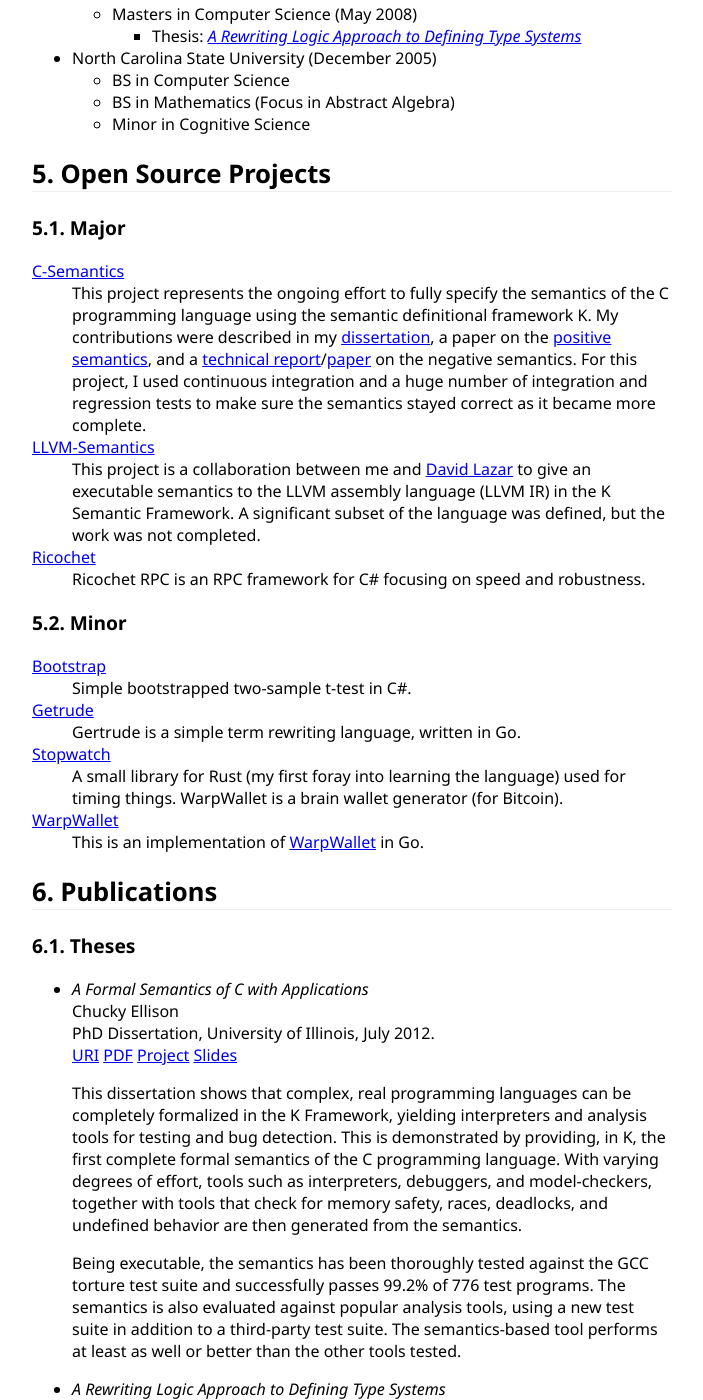
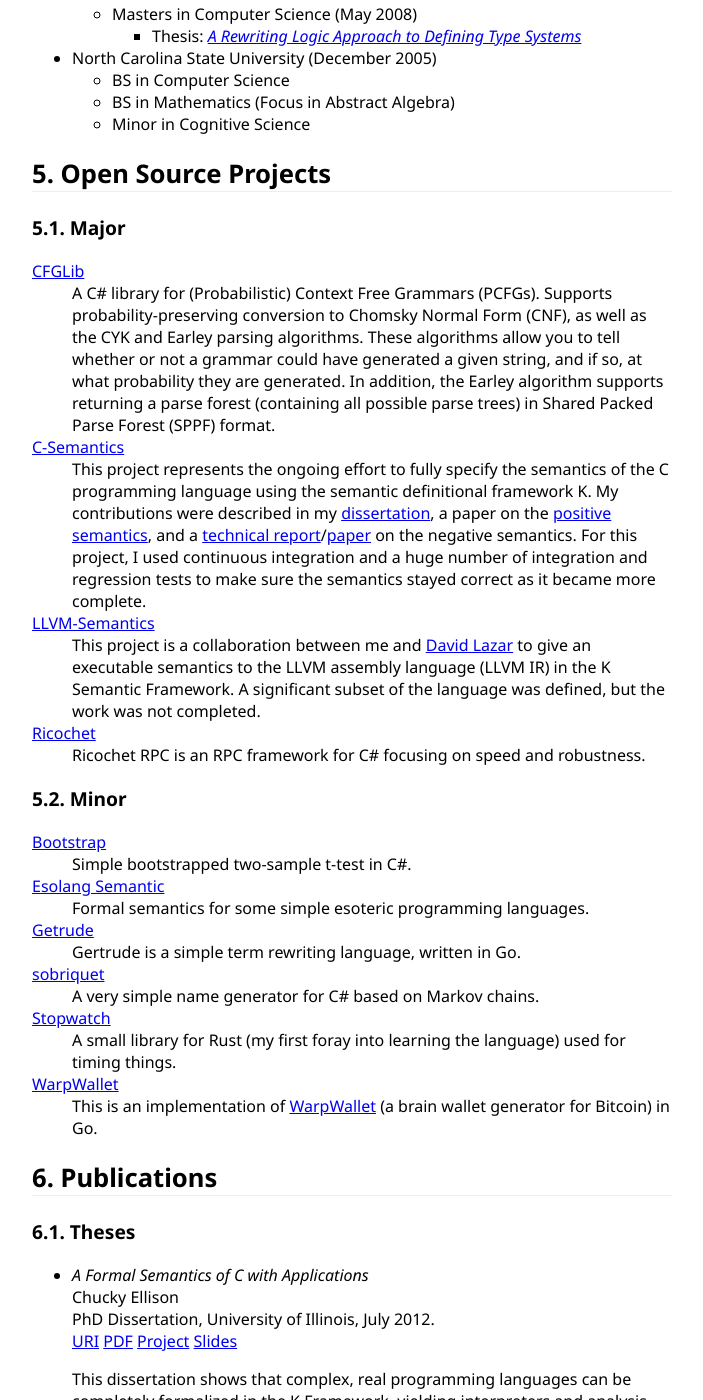
Before and after one commit to ellisonch/ellisonch.github.io, a Jekyll site: the page built from cv/index.html, in a window 1280 px wide and 1400 px high, scrolled down 1271 px. Shown: the whole window, without its empty margins (288-991 px from the left). Built offline with Jekyll 4.4.1, drawn with Linux system fonts in a browser that asks for light colours; formulas are drawn with MathJax 3; comment, search, counter and statistics services are not loaded.

Commit message:
adding stuff to projects and fixing small bug

```diff
--- a/_includes/projects.html
+++ b/_includes/projects.html
@@ -1,5 +1,12 @@
 <h3>Major</h3>
 <dl>
+	<dt><a href="https://github.com/ellisonch/CFGLib">CFGLib</a></dt>
+	<dd>
+		A C# library for (Probabilistic) Context Free Grammars (PCFGs).
+		Supports probability-preserving conversion to Chomsky Normal Form (CNF), as well as the CYK and Earley parsing algorithms.
+		These algorithms allow you to tell whether or not a grammar could have generated a given string, and if so, at what probability they are generated.
+		In addition, the Earley algorithm supports returning a parse forest (containing all possible parse trees) in Shared Packed Parse Forest (SPPF) format.
+	</dd>
 	<dt><a href="https://github.com/kframework/c-semantics">C-Semantics</a></dt>
 	<dd>
 		This project represents the ongoing effort to fully specify the semantics of the C programming language using the semantic definitional framework K.
@@ -22,17 +29,24 @@
 	<dd>
 		Simple bootstrapped two-sample t-test in C#.
 	</dd>
+	<dt><a href="https://github.com/ellisonch/esolang-semantics">Esolang Semantic</a></dt>
+	<dd>
+		Formal semantics for some simple esoteric programming languages.
+	</dd>
 	<dt><a href="https://github.com/ellisonch/gertrude">Getrude</a></dt>
 	<dd>
 		Gertrude is a simple term rewriting language, written in Go.
 	</dd>
+	<dt><a href="https://github.com/ellisonch/sobriquet">sobriquet</a></dt>
+	<dd>
+		A very simple name generator for C# based on Markov chains.
+	</dd>
 	<dt><a href="https://github.com/ellisonch/rust-stopwatch">Stopwatch</a></dt>
 	<dd>
 		A small library for Rust (my first foray into learning the language) used for timing things.
-		WarpWallet is a brain wallet generator (for Bitcoin).
 	</dd>
 	<dt><a href="https://github.com/ellisonch/warpwallet">WarpWallet</a></dt>
 	<dd>
-		This is an implementation of <a href="https://keybase.io/warp">WarpWallet</a> in Go.
+		This is an implementation of <a href="https://keybase.io/warp">WarpWallet</a> (a brain wallet generator for Bitcoin) in Go.
 	</dd>
 </dl>
```
